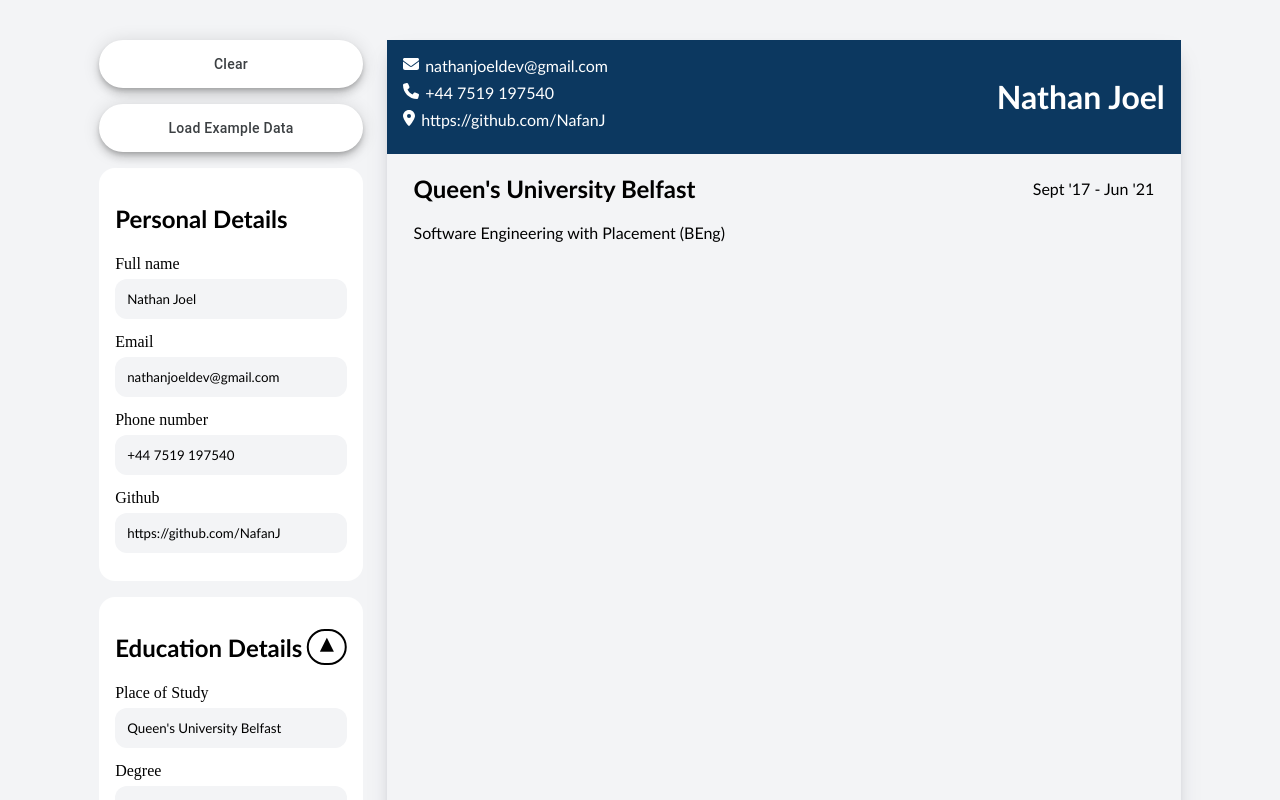
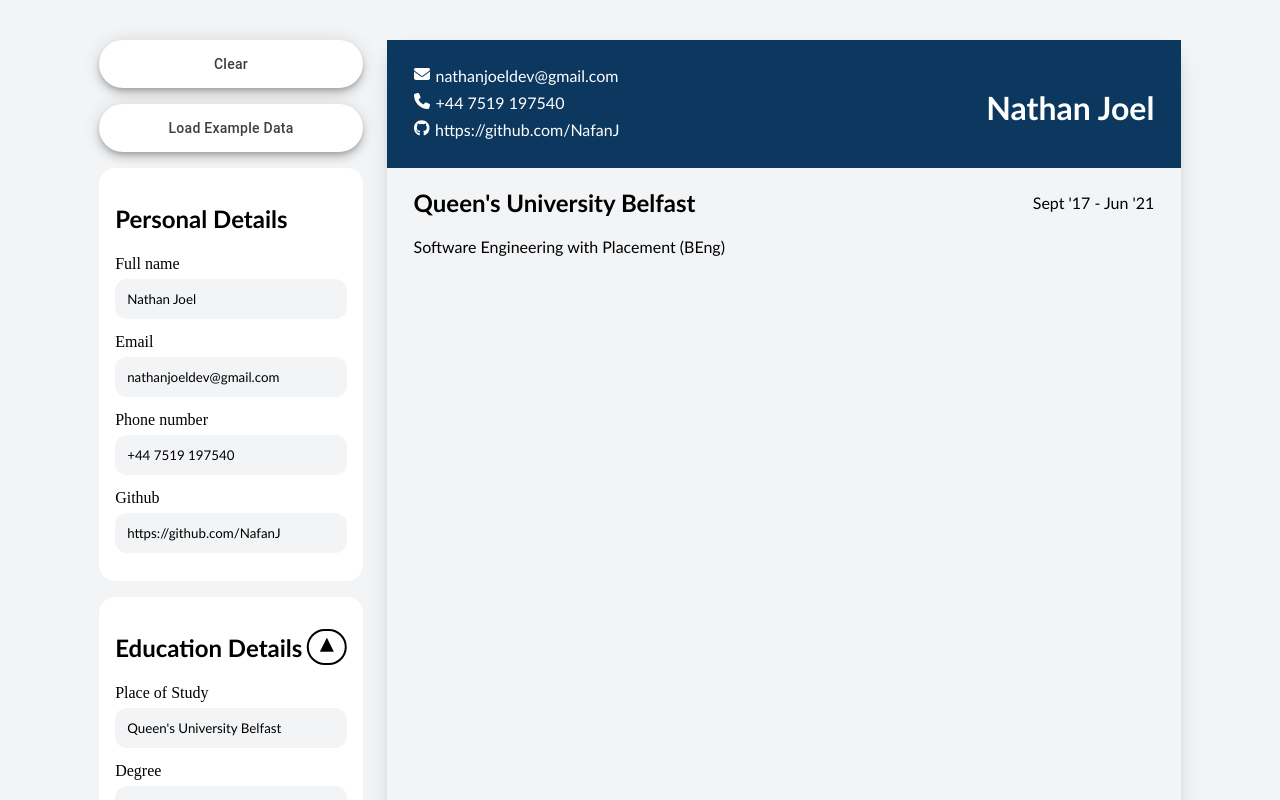
Before and after one commit to NafanJ/cv-builder, a React app: page / in a window 1280 px wide. Shown: the top 800 px of the page. Built offline with nearby package versions, Linux system fonts and the light colour scheme; the HTML template or start-up script is replaced by a standard one.

Commit message:
Updated Personal Details Icon and Padding

```diff
--- a/src/components/PersonalDetailsSection.jsx
+++ b/src/components/PersonalDetailsSection.jsx
@@ -1,6 +1,7 @@
 import "../styles/PersonalDetailsSection.css"
 import { FontAwesomeIcon } from '@fortawesome/react-fontawesome';
-import { faEnvelope, faPhone, faLocationDot } from '@fortawesome/free-solid-svg-icons';
+import { faEnvelope, faPhone } from '@fortawesome/free-solid-svg-icons';
+import { faGithub } from '@fortawesome/free-brands-svg-icons';
 
 function PersonalDetailsSection({email, fullName, phoneNumber, github }) {
   return (
@@ -20,7 +21,7 @@
         )}
         {github && (
           <div>
-            <FontAwesomeIcon icon={faLocationDot} />
+            <FontAwesomeIcon icon={faGithub} />
             <span>{github}</span>
           </div>
         )}
--- a/src/styles/PersonalDetailsSection.css
+++ b/src/styles/PersonalDetailsSection.css
@@ -5,7 +5,8 @@
 .personal-info{
     background-color: rgb(12, 56, 96);;
     color: white;
-    padding: 1rem;
+    padding: 7mm;
+    padding-bottom: 20px;
 }
 
 .contact-info{
```
